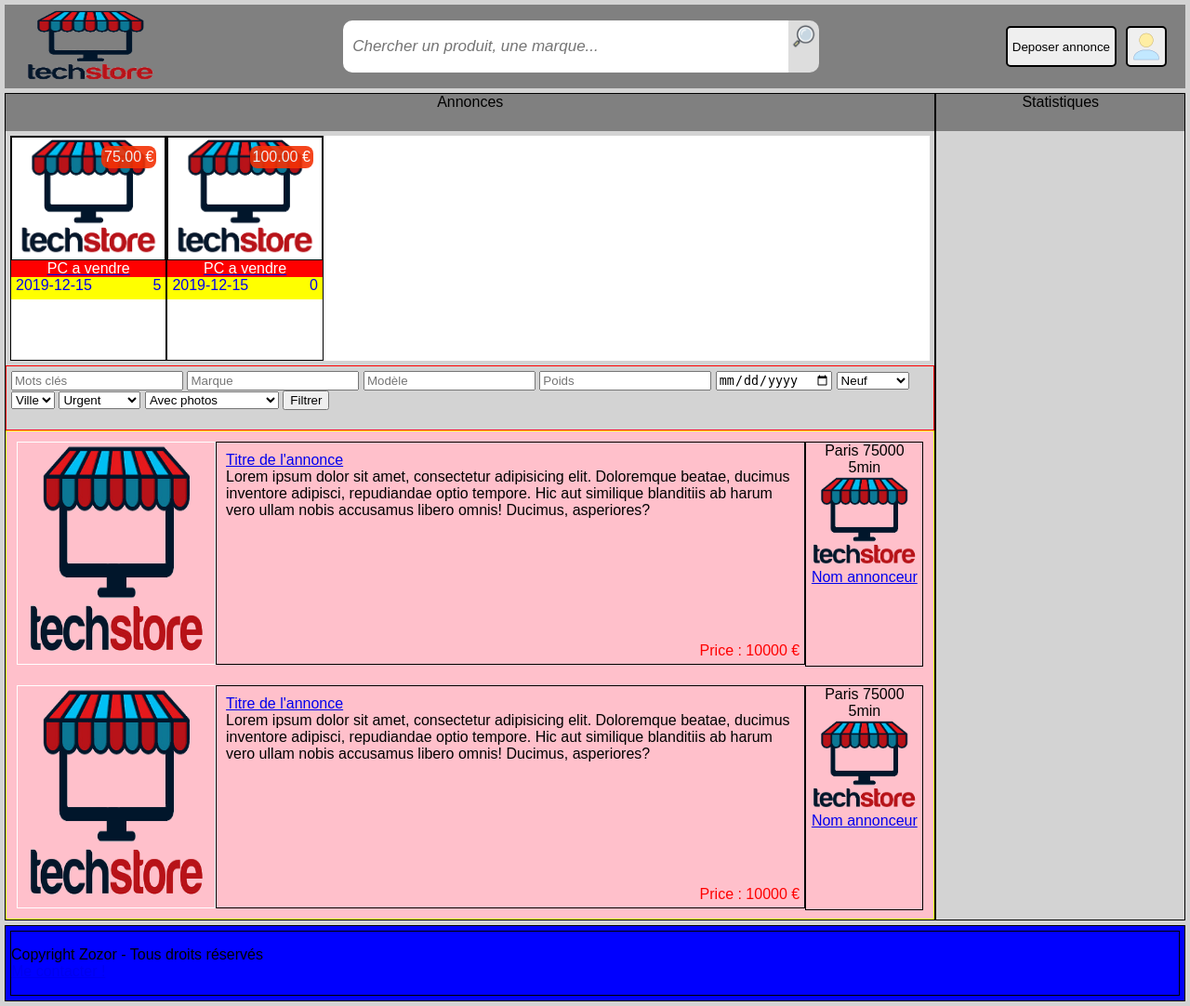
After one commit to Khalimouh/TechStore, a PHP site: page /app/ads/ads_category.php in a window 1280 px wide. The commit adds this page. Shown: the whole page at 93% size. Run offline with PHP 8.4, Linux system fonts and the light colour scheme; data comes from the database, SQL or seed files in the repository; data that the repository does not hold is empty.

Commit message:
Ajout page categorie- styler la page - fonction qui affiche les 6 premiers annonces

```diff
--- /dev/null
+++ b/app/ads/ads_category.css
@@ -0,0 +1,272 @@
+body {
+  margin: 0;
+  font-family: Arial, Helvetica, sans-serif;
+  background-color: lightgray;
+}
+header{
+
+	background: gray;
+	margin: 5px;
+	padding: 5px 15px 5px 15px;
+	height: 10vh;
+	width: auto;
+	display: flex;
+	justify-content: space-between;
+
+}
+
+#logo_header a{
+
+	width: 12vw;
+	height: 10vh;
+	display: flex;
+	align-self: center;
+}
+
+#logo_header a img {
+	width: 100%;
+	height: auto;
+}
+#search_bar_header{
+	width: 40vw;
+	height: 7vh;
+	align-self: center;
+
+}
+
+#search_bar_header form{
+	width: 100%;
+	height: 100%;
+	display: flex;
+}
+#search_bar_header input[type=text] {
+
+  	width: 100%;
+  	font-size: 17px;
+  	font-style: italic;
+  	padding: 10px;
+  	border-radius: 10px 0 0 10px;
+  	outline: none;
+  	border: none;
+}
+#search_bar_header button {
+	width: 7%;
+  	background: #ddd;
+  	font-size: 17px;
+  	border: none;
+  	border-radius: 0 10px 10px 0;
+  	cursor: pointer;
+  	display: flex;
+  	justify-content: center;
+  	padding: 2px;
+}
+
+#search_bar_header button img{
+	width: 100%;
+	max-height: 100%;
+}
+#buttons_header{
+	align-self: center;
+	width: auto;
+	height: auto;
+	display: flex;
+	justify-content: center;
+}
+
+#buttons_header button {
+	margin: 5px;
+	width: auto;
+  	border: 2px solid black;
+  	border-radius: 5px;
+  	text-align: center;
+  	text-decoration: none;
+  	cursor: pointer;
+	padding: 5px;
+}
+
+#buttons_header #button_head_compte {
+	display: flex;
+	justify-content: center;
+
+}
+
+#section_main{
+	margin: 5px;
+	display: flex;
+	align-items: stretch;
+
+}
+#section_title {
+	vertical-align: middle;
+	text-align: center;
+	background: gray;
+	width: 100%;
+	height: 5vh;
+}
+
+
+#section_center{
+
+	border: 1px solid black;
+	height: auto;
+	width: auto;
+	flex: 3;
+	display: block;
+}
+
+#section_popular_ads {
+	margin: 5px;
+	display: flex;
+	background-color: white;
+}
+
+
+.ads {
+	width: 13vw;
+	height: 30vh;
+	display: flex;
+	flex-direction: column;
+    border: 1px solid black;
+}
+.ads:hover {
+	opacity: 0.8;
+}
+.ads .title_ads{
+	text-align: center;
+	width: 100%;
+	height: auto;
+	color: white;
+	align-self: center;
+	background: red;
+
+}
+.ads .img_ads{
+	border: 1px solid black;
+	z-index: 1;
+	display: block;
+	width: auto;
+	max-height: 100%;
+}
+.ads .img_ads img{
+
+	width: 100%;
+	max-height: 100%;
+}
+.ads .date_ads{
+	text-align: center;
+	background: yellow;
+	align-self: center;
+	width: 100%;
+	height: 3vh;
+
+}
+.ads .date_ads :first-child{
+	float: left;
+	margin-left: 5px;
+}
+
+.ads .date_ads :nth-child(2n){
+	float: right;
+	margin-right: 5px;
+}
+
+.ads .price_ads{
+	display: block;
+	padding: 3px;
+	margin: 10px;
+	align-self: flex-end;
+	width: auto;
+	height: auto;
+	position: absolute;
+	z-index: 2;
+	color: white;
+	background: #f33105;
+	border-radius: 8px;
+	opacity: 0.9;
+}
+
+#section_ads {
+	border: 1px solid yellow;
+	display: block;
+
+}
+#section_search_filter{
+	padding: 5px;
+	border: 1px solid red;
+	display: flex;
+	flex-wrap: wrap;
+
+}
+
+.aside_ad {
+	border: 1px solid pink;
+	background-color: pink;
+	display: flex;
+	height: 30vh;
+	width: auto;
+	padding: 10px;
+
+}
+
+.aside_ad .annonceur_div {
+	float: right;
+	display: flex;
+	align-items: center;
+	flex-direction: column;
+	align-content: space-between;
+	border: 1px solid black;
+	height: 100%;
+	width: 30%;
+}
+.aside_ad .annonceur_div a img{
+	width: 100%;
+	height: 100%;
+
+}
+.aside_ad .ad_desc {
+	display: flex;
+}
+.aside_ad .ad_desc .ad_caracts{
+	padding: 10px;
+	border: 1px solid black;
+	display: block;
+	height: auto;
+	position: relative;
+}
+.aside_ad .ad_desc .ad_caracts .ad_price{
+	position: absolute;
+	bottom:0;
+  	right:0;
+  	color: red;
+  	margin: 5px;
+}
+
+
+.aside_ad .ad_desc .ad_title{
+	color: red;
+	align-self: flex-start;
+}
+.aside_ad .ad_desc img{
+	border: 1px solid white;
+	width: 25%;
+
+}
+#aside_right{
+	border: 1px solid black;
+	height: auto;
+	flex: 0.8;
+	display: flex;
+	flex-direction: column;
+  	align-items: center;
+
+}
+
+
+
+footer{
+	margin: 5px;
+	border: 1px solid black;
+	background: blue;
+	display: block;
+	width: auto;
+}
--- /dev/null
+++ b/app/ads/ads_category.php
@@ -0,0 +1,120 @@
+<html>
+<head>
+	<meta charset="utf-8">
+	<link rel="stylesheet" type="text/css" href="ads_category.css">
+	<title> Categorie </title>
+</head>
+<body>
+	<header>
+		<div id = "logo_header">
+			<a href="#"><img src="../img/logo.png"></a>
+		</div>
+		<div id = "search_bar_header" >
+    		<form action="/action_page.php">
+      		<input type="text" placeholder="Chercher un produit, une marque..." name="search">
+      		<button type="submit"><img src="../img/icon_search.png"></button>
+    		</form>
+		</div>
+		<div id="buttons_header">
+			<button id="button_head_annonce" onclick="addAnnonce()">Deposer annonce</button>
+			<button id="button_head_compte" onclick="compte()"><img src="../img/icon_user.png"></button>
+		</div>
+	</header>
+
+	<!-- -+-+-+-+-+-+-+-+-+-+-+-+-+--+-+-+-+-+-+-+-+-+- -->
+	<!-- -+-+-+-+-+-+-+-+-+- Footer -+-+-+-+-+-+-+-+-+- -->
+
+	<section id="section_main">
+	<!-- -+-+-+-+-+-+-+-+-+-+-+-+-+--+-+-+-+-+-+-+-+-+- -->
+	<!-- -+-+-+-+-+-+-+-+-+- Section Center-+-+-+-+-+-+-+-+-+- -->
+	<section id="section_center">
+		<div id="section_title">Annonces</div>
+		<section id="section_popular_ads">
+			<?php
+				require_once("../main/ads.php");
+				get_popular_ads(6, 'PC');
+			?>
+		</section>
+			<section id="section_search_filter">
+			<form id="filter_form">
+				<input type="text" name="keyword" placeholder="Mots clés">
+				<input type="text" name="marque" placeholder="Marque">
+				<input type="text" name="modele" placeholder="Modèle">
+				<input type="text" name="poids" placeholder="Poids">
+				<input type="date" name="date_pub">
+				<select name ="etat" form="filter_form">
+  					<option value="neuf">Neuf</option>
+  					<option value="occas">Occasion</option>
+				</select>
+				<select name ="ville" form="filter_form">
+  					<option value="ville">Ville</option>
+				</select>
+				<select name ="urgent" form="filter_form">
+  					<option value="urgent_t">Urgent</option>
+  					<option value="urgent_f">Non urgent</option>
+				</select>
+				<select name ="photo" form="filter_form">
+  					<option value="photo_t">Avec photos</option>
+  					<option value="photo_f">Toutes les annonces</option>
+				</select>
+
+				<button type="submit">Filtrer</button>
+			</form>
+			</section>
+		<section id="section_ads">
+			<aside class="aside_ad">
+				<div class="ad_desc">
+					<img src="../img/logo.png">
+
+					<div class="ad_caracts">
+					<div class="ad_title"><a href="#">Titre de l'annonce</a></div>
+					Lorem ipsum dolor sit amet, consectetur adipisicing elit. Doloremque beatae, ducimus inventore adipisci, repudiandae optio tempore. Hic aut similique blanditiis ab harum vero ullam nobis accusamus libero omnis! Ducimus, asperiores?
+					<div class="ad_price">Price : 10000 €</div>
+					</div>
+				</div>
+				<div class="annonceur_div">
+					<div class="annonceur_ville">Paris 75000</div>
+					<div class="diff_date_pub">5min</div>
+					<a href="#"><img src="../img/logo.png"></a>
+					<div class="annonceur_nom"><a href="#">Nom annonceur</a></div>
+				</div>
+			</aside>
+
+			<aside class="aside_ad">
+				<div class="ad_desc">
+					<img src="../img/logo.png">
+
+					<div class="ad_caracts">
+					<div class="ad_title"><a href="#">Titre de l'annonce</a></div>
+					Lorem ipsum dolor sit amet, consectetur adipisicing elit. Doloremque beatae, ducimus inventore adipisci, repudiandae optio tempore. Hic aut similique blanditiis ab harum vero ullam nobis accusamus libero omnis! Ducimus, asperiores?
+					<div class="ad_price">Price : 10000 €</div>
+					</div>
+				</div>
+				<div class="annonceur_div">
+					<div class="annonceur_ville">Paris 75000</div>
+					<div class="diff_date_pub">5min</div>
+					<a href="#"><img src="../img/logo.png"></a>
+					<div class="annonceur_nom"><a href="#">Nom annonceur</a></div>
+				</div>
+			</aside>
+		</section>
+
+	</section>
+	<!-- -+-+-+-+-+-+-+-+-+-+-+-+-+--+-+-+-+-+-+-+-+-+- -->
+	<!-- -+-+-+-+-+-+-+-+-+- Section Right-+-+-+-+-+-+-+-+-+- -->
+
+	<aside id="aside_right">
+		<div id="section_title">Statistiques</div>
+
+	</aside>
+	</section>
+
+
+	<footer>
+		<footer>
+            <p>Copyright Zozor - Tous droits réservés<br />
+            <a href="#">Me contacter !</a></p>
+        </footer>
+	</footer>
+</body>
+</html>
--- /dev/null
+++ b/app/ads/ads_control.php
@@ -0,0 +1,3 @@
+<?php
+
+?>
--- a/app/main/ads.php
+++ b/app/main/ads.php
@@ -9,14 +9,9 @@
 	require_once(PROJECT_LIBS.'/app/dbconnection.php');
 	$conn = null;
 
-function get_ads(){
+
+function get_ads($query){
 	connectDb($conn);
-	$query = "SELECT a.titre_annonce, a.prix, a.time_pub, p.photo, COUNT(c.id_annonce) nbr_cons
-				FROM annonce a
-				LEFT JOIN consulter c ON a.id_annonce = c.id_annonce
-				LEFT JOIN photo p ON a.id_annonce = p.id_annonce
-				GROUP by a.id_annonce
-				ORDER BY nbr_cons DESC";
 
 	$result = $conn->query($query)
 			or die("SELECT Error: ".$conn->error);
@@ -43,4 +38,21 @@ function print_ads($price, $title, $date, $nbr){
 	print "</div></a>";
 
 }
+function get_popular_ads($limit = 1000,$cat = ''){
+	$query = "SELECT a.titre_annonce, a.prix, a.time_pub, p.photo , COUNT(c.id_annonce) nbr_cons
+				FROM annonce a
+				LEFT JOIN consulter c ON a.id_annonce = c.id_annonce
+				LEFT JOIN photo p ON a.id_annonce = p.id_annonce
+                INNER JOIN produit pr ON a.id_produit = pr.id_produit and pr.categorie LIKE '$cat%'
+				GROUP by a.id_annonce
+				ORDER BY nbr_cons DESC
+				LIMIT $limit";
+	get_ads($query);
+}
+
+function get_recommanded_ads(){
+
+}
+
+
 ?>
```
Also changed, not shown: app/main/stats.php (+27 -6 lines), index.php (+8 -2 lines).
